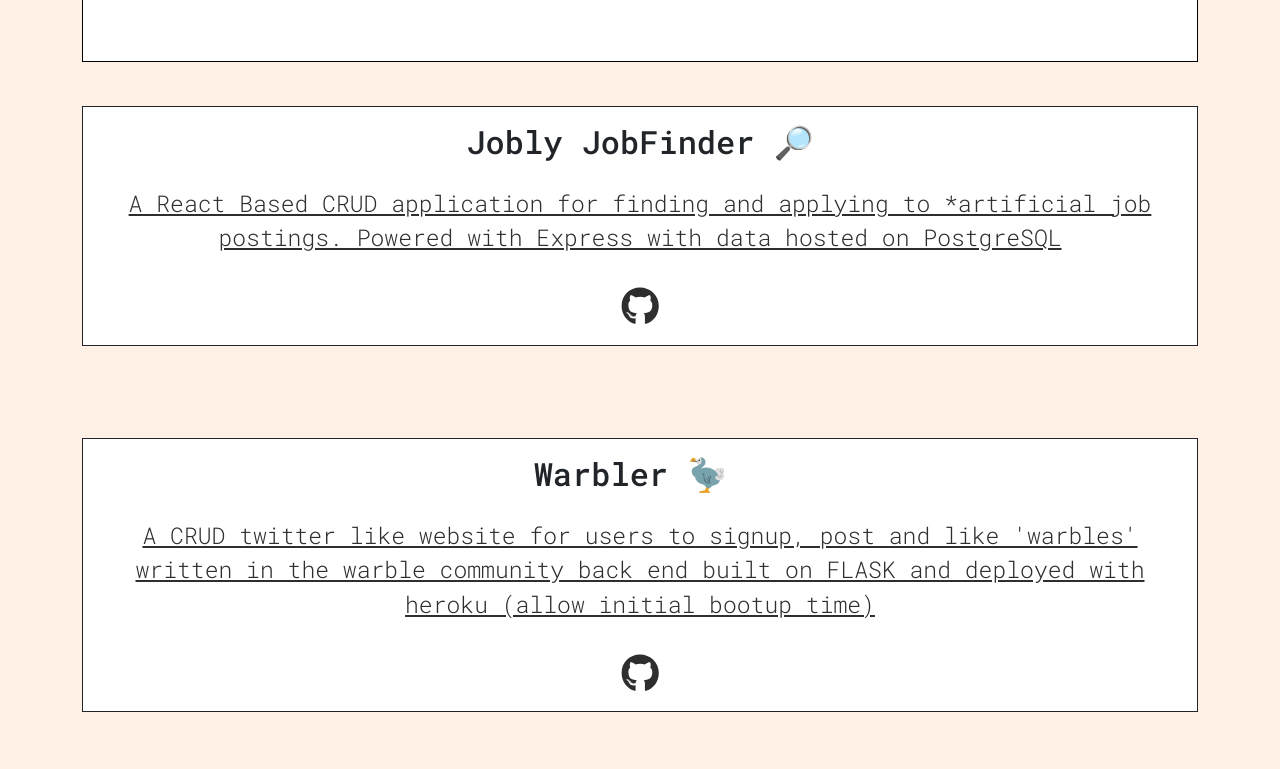
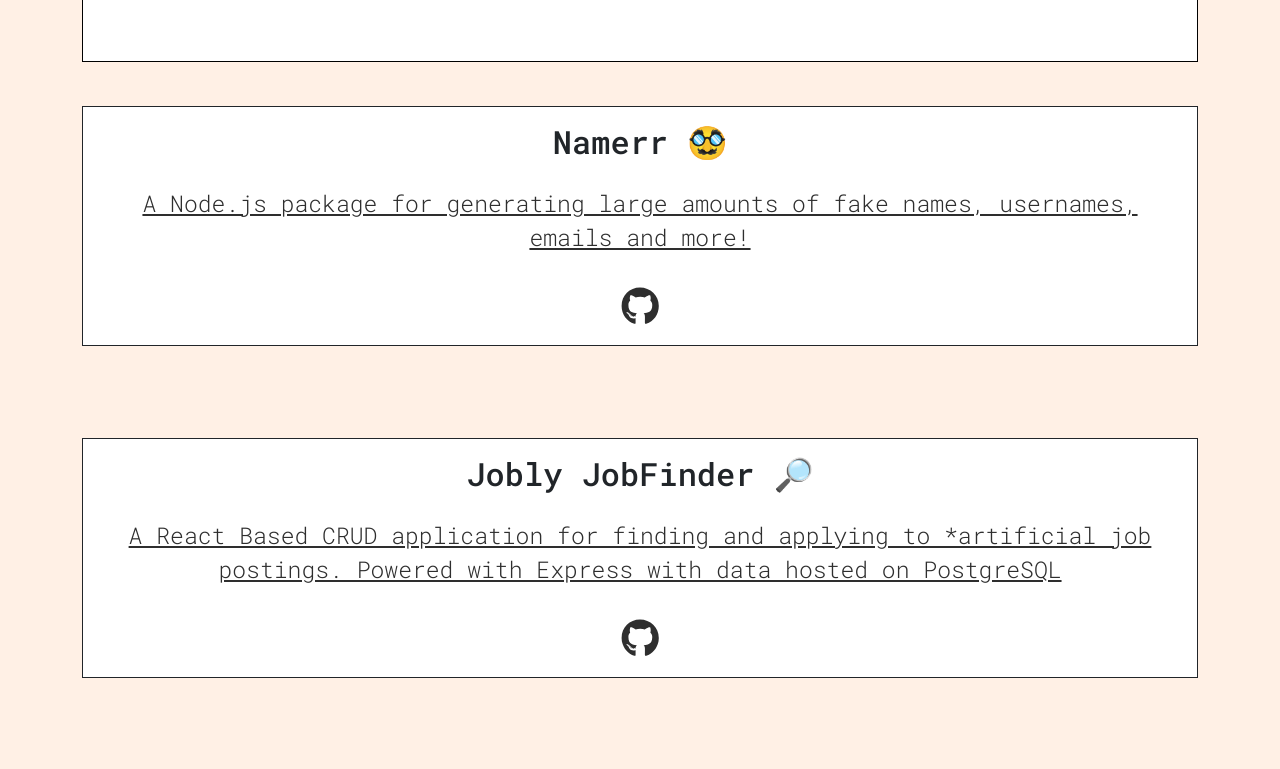
Before and after one commit to P-v-R/personal-website, a React (Create React App) app: page /aboutme in a window 1280 px wide. Shown: the part 2660-3429 px from the top of the page. Built offline with nearby package versions, Linux system fonts and the light colour scheme; no server answers; the HTML template or start-up script is replaced by a standard one.

Commit message:
added namerr to my projects

```diff
--- a/src/AboutMePage.js
+++ b/src/AboutMePage.js
@@ -5,7 +5,7 @@ import { motion } from "framer-motion"
 import InfoCard from "./InfoCard";
 import "./AboutMePage.css"
 import InfoCardLarge from "./InfoCardLarge";
-import { educationText, motivationText, aboutMeText, joblyText, warblerText, jeopardyText } from "./texts/bioTexts"
+import { educationText, motivationText, aboutMeText, joblyText, warblerText, jeopardyText, namerrText } from "./texts/bioTexts"
 import PhotoCard from "./PhotoCard";
 import ProjectCard from "./ProjectCard";
 import skyPhoto from "./assets/sky.png"
@@ -61,12 +61,18 @@ function AboutMePage() {
         <InfoCardLarge />
         <PhotoCard photoSrc={skyPhoto} title="Projects" />
       </motion.div>
+
+      <ProjectCard title="Namerr 🥸"
+        description={namerrText}
+        link={"https://www.npmjs.com/package/namerr"}
+        ghLink={"https://github.com/P-v-R/namerr"} />
+      <h1 className="AboutMePage">.</h1>
       <ProjectCard title="Jobly JobFinder 🔎"
         description={joblyText}
         link={"http://jobly-jobfinder.surge.sh/"}
         ghLink={"https://github.com/P-v-R/react-jobly-frontend"} />
       <h1 className="AboutMePage">.</h1>
-      <ProjectCard title="Warbler 🦤 "
+      <ProjectCard title="Warbler 🐥 "
         description={warblerText}
         link={"http://warbler-kr.herokuapp.com/"}
         ghLink={"https://github.com/P-v-R/warbler"} />
--- a/src/texts/bioTexts.js
+++ b/src/texts/bioTexts.js
@@ -26,5 +26,7 @@ back end built on FLASK and deployed with heroku (allow initial bootup time)"
 
 const jeopardyText = "A game-show simulator to brush up on your trivia skills! Using an open-source Jeopardy API. Built using JQuery, HTML, and CSS... simple as that!"
 
+const namerrText = "A Node.js package for generating large amounts of fake names, usernames, emails and more!"
 
-export { educationText, motivationText, howdyText, aboutMeText, joblyText, warblerText, jeopardyText }
+
+export { educationText, motivationText, howdyText, aboutMeText, joblyText, warblerText, jeopardyText, namerrText }
```
